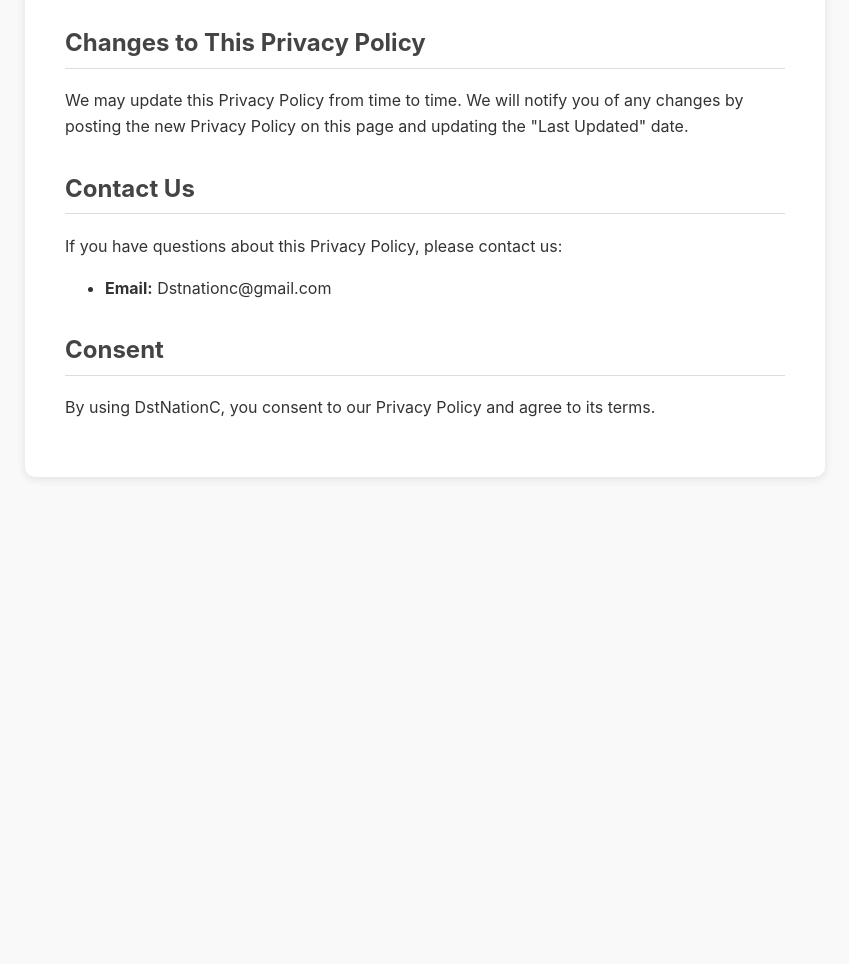
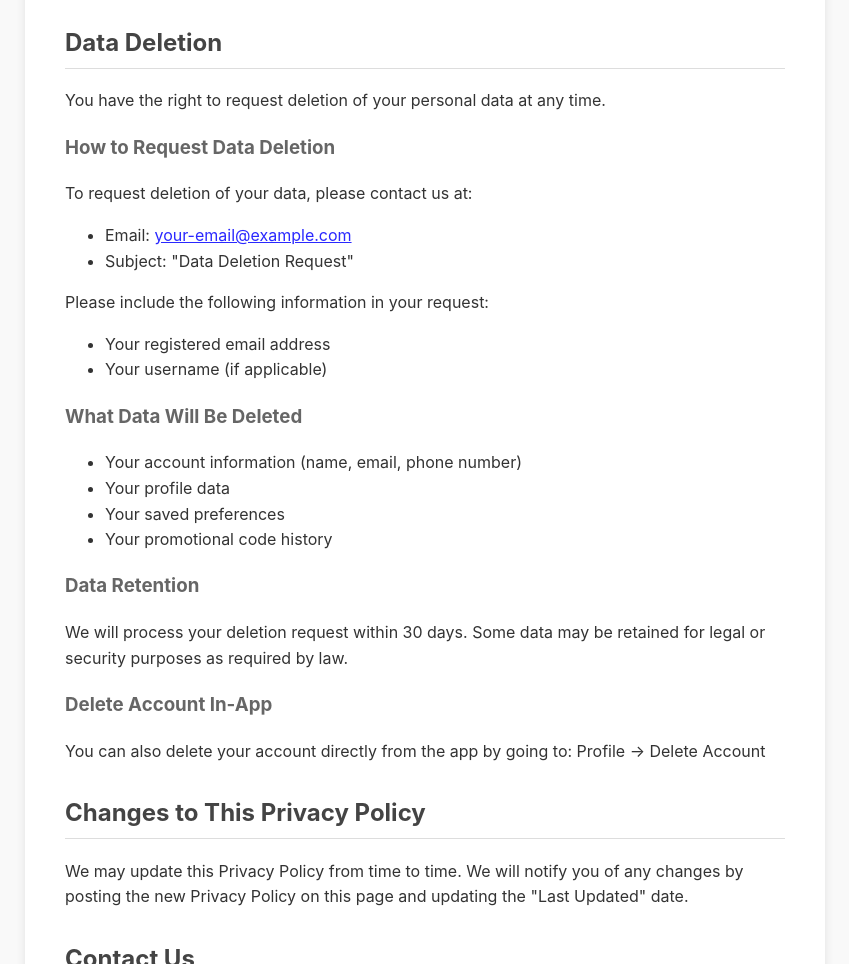
Before and after one commit to Hagarhenidy/dstnationc-privacy, a plain HTML site: page index.html in a window 1280 px wide. Shown: the part 2240-3204 px from the top of the page, without its empty margins (215-1064 px from the left). Before the commit the page ends 2737 px from the top, so only its background shows below. Drawn offline with Linux system fonts and the light colour scheme.

Commit message:
delete data

```diff
--- a/index.html
+++ b/index.html
@@ -116,6 +116,39 @@
         <h2>Children's Privacy</h2>
         <p>DstNationC is not intended for children under 13. We do not knowingly collect personal information from children under 13. If you are a parent or guardian and believe your child has provided us with personal information, please contact us.</p>
 
+        <h2>Data Deletion</h2>
+
+        <p>You have the right to request deletion of your personal data at any time.</p>
+
+        <h3>How to Request Data Deletion</h3>
+
+        <p>To request deletion of your data, please contact us at:</p>
+
+        <ul>
+            <li>Email: <a href="mailto:dstnationc@gmail.com">your-email@example.com</a></li>
+            <li>Subject: "Data Deletion Request"</li>
+        </ul>
+
+        <p>Please include the following information in your request:</p>
+        <ul>
+            <li>Your registered email address</li>
+            <li>Your username (if applicable)</li>
+        </ul>
+
+        <h3>What Data Will Be Deleted</h3>
+        <ul>
+            <li>Your account information (name, email, phone number)</li>
+            <li>Your profile data</li>
+            <li>Your saved preferences</li>
+            <li>Your promotional code history</li>
+        </ul>
+
+        <h3>Data Retention</h3>
+        <p>We will process your deletion request within 30 days. Some data may be retained for legal or security purposes as required by law.</p>
+
+        <h3>Delete Account In-App</h3>
+        <p>You can also delete your account directly from the app by going to: Profile  → Delete Account</p>
+
         <h2>Changes to This Privacy Policy</h2>
         <p>We may update this Privacy Policy from time to time. We will notify you of any changes by posting the new Privacy Policy on this page and updating the "Last Updated" date.</p>
 
```
